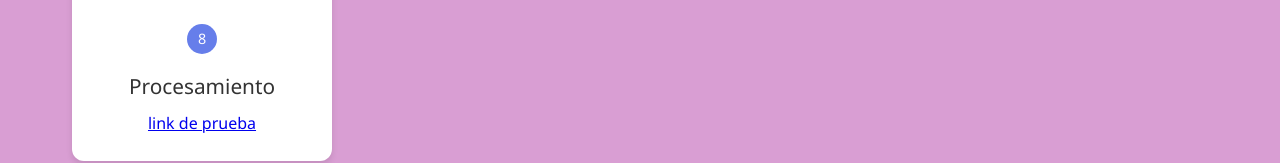
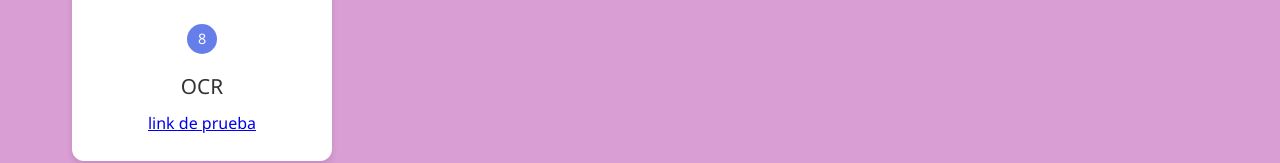
Before and after one commit to leo55-ux/portafolio_va, a plain HTML site: page index.html in a window 1280 px wide. Shown: the part 2011-2174 px from the top of the page. Drawn offline with Linux system fonts and the light colour scheme.

Commit message:
Update index.html

```diff
--- a/index.html
+++ b/index.html
@@ -243,7 +243,7 @@
                 <div class="card-image">📃</div>
                 <div class="card-content">
                     <span class="card-number">8</span>
-                    <h3>Procesamiento</h3>
+                    <h3>OCR</h3>
                     <a href="OCR.html">link de prueba</a>
                 </div>
             </div>
```
